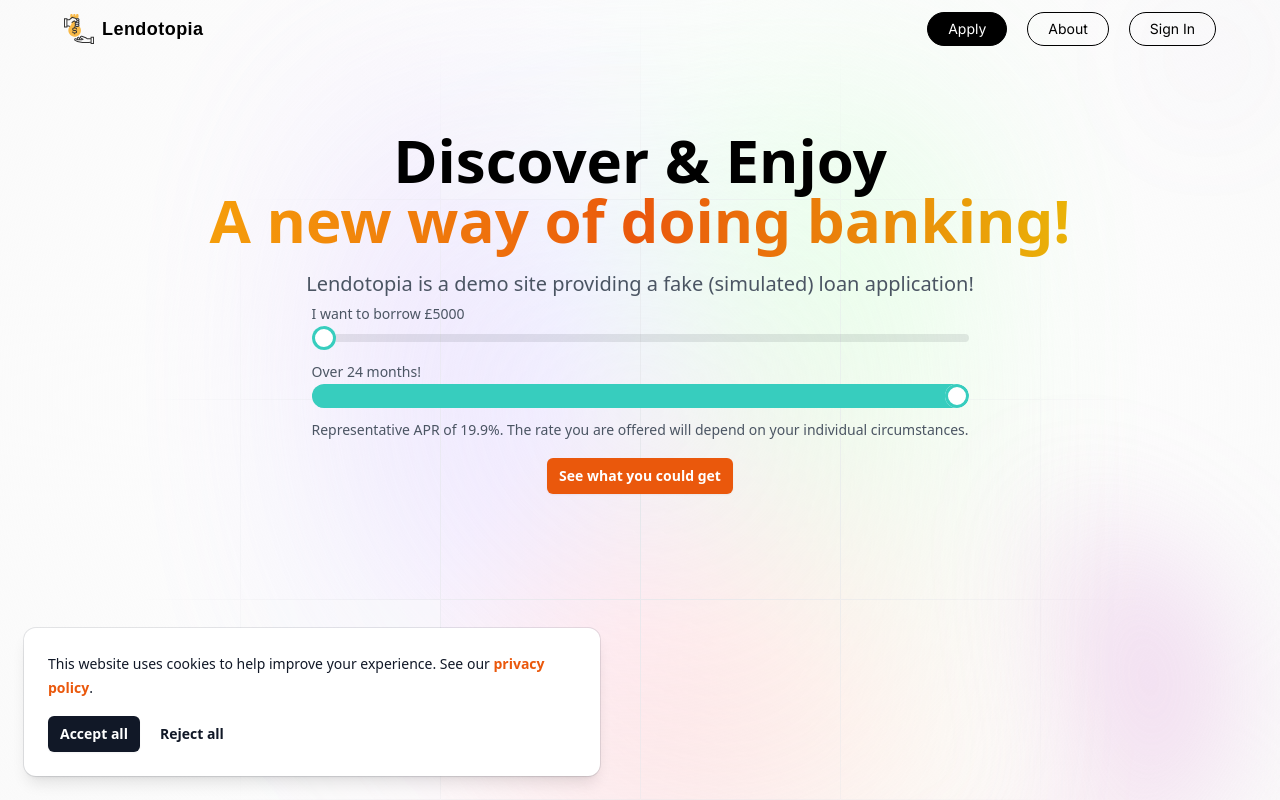
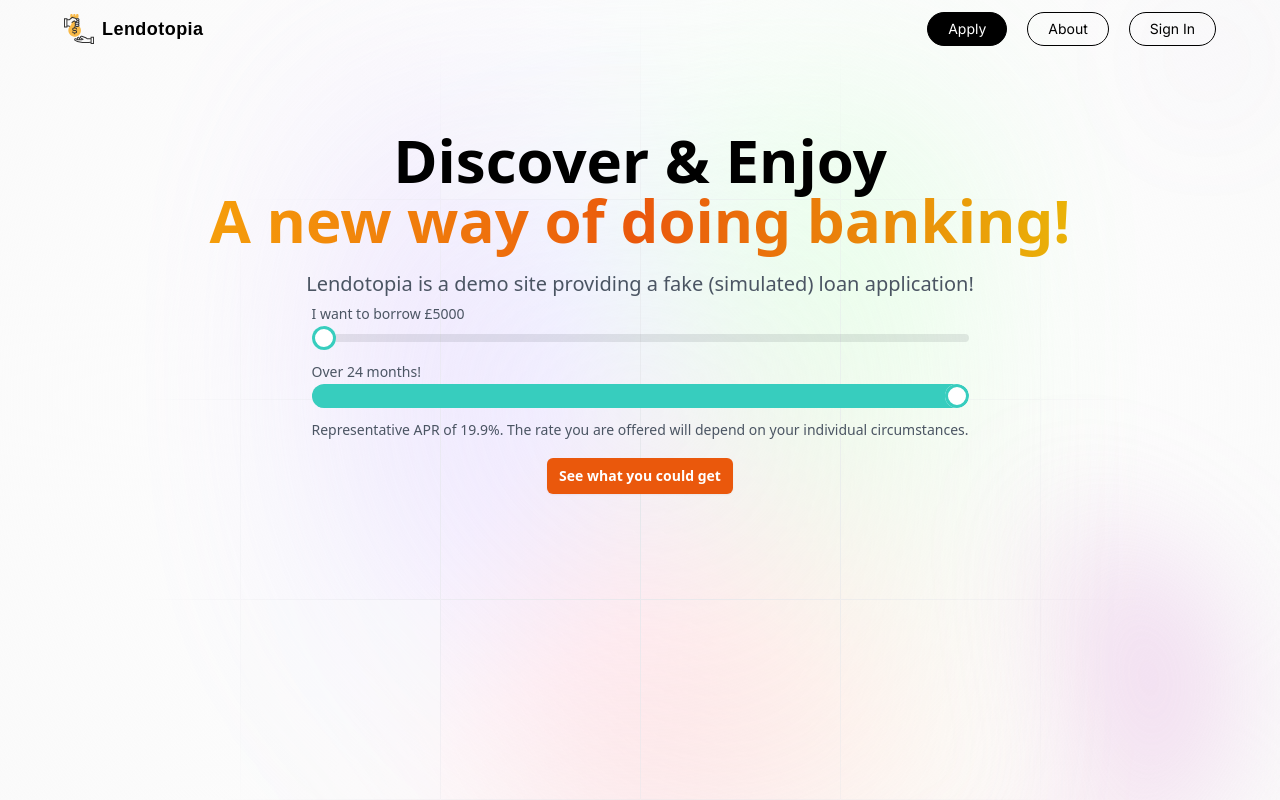
Before and after one commit to james9226/lending-frontend, a Next.js app: page / in a window 1280 px wide. Shown: the top 800 px of the page. Built offline with nearby package versions, Linux system fonts and the light colour scheme; no server answers.

Commit message:
Problem isolation

```diff
--- a/app/layout.tsx
+++ b/app/layout.tsx
@@ -2,9 +2,6 @@ import { Metadata } from "next";
 import "@styles/global.css";
 import { Providers } from "@app/providers";
 import BackgroundStyle from "@app/background";
-import PrivacyNotice from "@components/privacy/PrivacyNoticeSSR";
-import { Suspense } from 'react';
-
 export const metadata: Metadata = {
   title: 'Lendotopia',
   description: 'A new way of doing banking!',
@@ -29,10 +26,6 @@ export default function RootLayout({
           <Providers>
             <BackgroundStyle>
           {children}
-          <Suspense fallback={<div></div>}>
-            {/* @ts-expect-error Server Component */}
-          <PrivacyNotice />
-          </Suspense>
             </BackgroundStyle>
           </Providers>
         </main>
--- a/components/privacy/PrivacyNoticeSSR.tsx
+++ b/components/privacy/PrivacyNoticeSSR.tsx
@@ -7,10 +7,10 @@ export default async function PrivacyNotice() {
   const cookieStore = cookies();
   const cookie = cookieStore.get('lendotopiaCookiePreferences')
 
-    return (cookie)?
+    return cookie?
     (
         <div></div>
     ):(
-          <PrivacyOptions />
+      <PrivacyOptions />
     )
   }
```
Also changed, not shown: domain/backup.txt (added).
